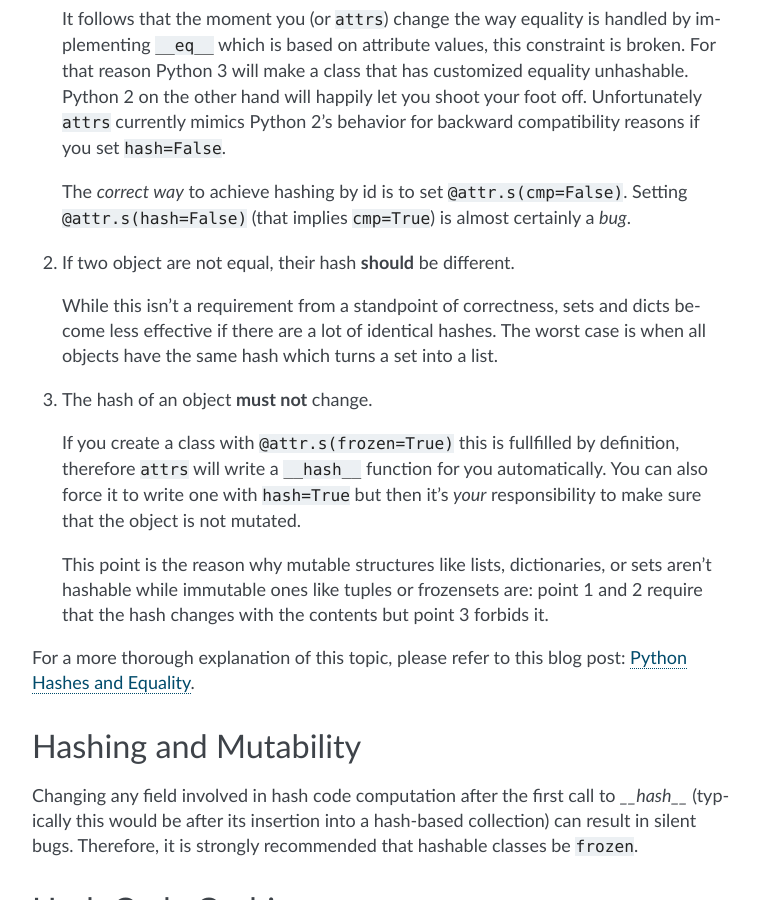
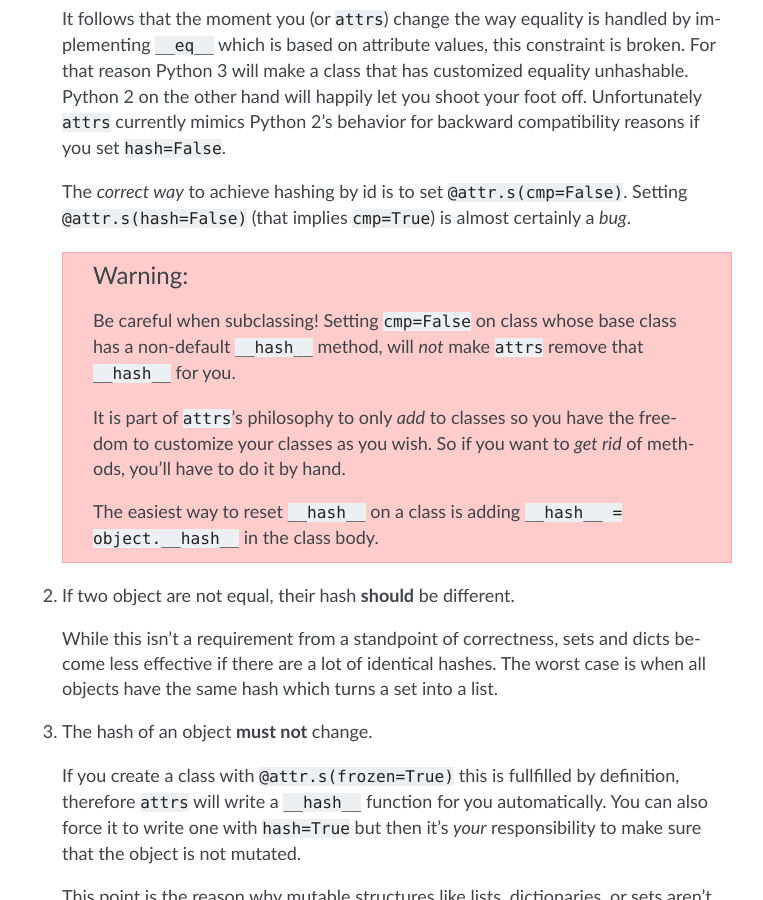
Before and after one commit to python-attrs/attrs, a Sphinx documentation site: the page built from docs/hashing.rst, in a window 1280 px wide and 900 px high, scrolled down 942 px. Shown: the whole window, without its empty margins (368-1131 px from the left). Built offline with Sphinx 7.4.7, drawn with Linux system fonts in a browser that asks for light colours.

Commit message:
Add warning about subclassing behavior
Fixes #483

```diff
--- a/docs/hashing.rst
+++ b/docs/hashing.rst
@@ -37,6 +37,16 @@
    The *correct way* to achieve hashing by id is to set ``@attr.s(cmp=False)``.
    Setting ``@attr.s(hash=False)`` (that implies ``cmp=True``) is almost certainly a *bug*.
 
+   .. warning::
+
+      Be careful when subclassing!
+      Setting ``cmp=False`` on class whose base class has a non-default ``__hash__`` method, will *not* make ``attrs`` remove that ``__hash__`` for you.
+
+      It is part of ``attrs``'s philosophy to only *add* to classes so you have the freedom to customize your classes as you wish.
+      So if you want to *get rid* of methods, you'll have to do it by hand.
+
+      The easiest way to reset ``__hash__`` on a class is adding ``__hash__ = object.__hash__`` in the class body.
+
 #. If two object are not equal, their hash **should** be different.
 
    While this isn't a requirement from a standpoint of correctness, sets and dicts become less effective if there are a lot of identical hashes.
```
